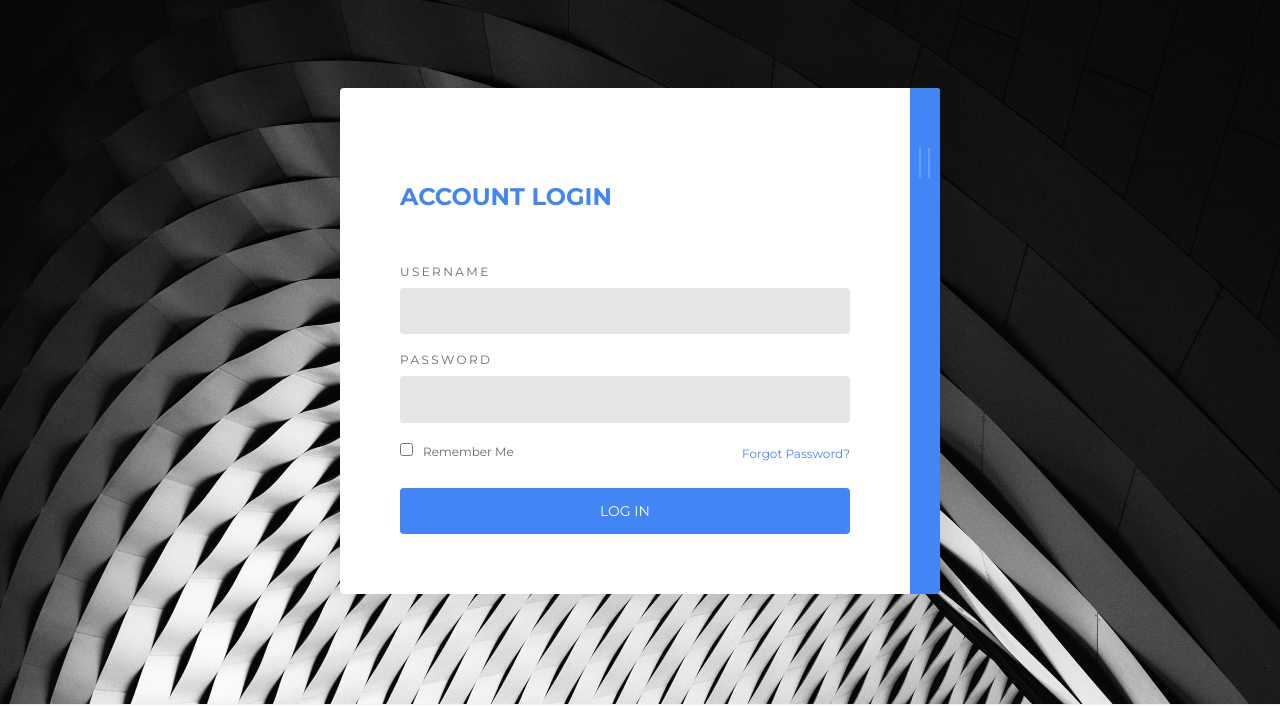
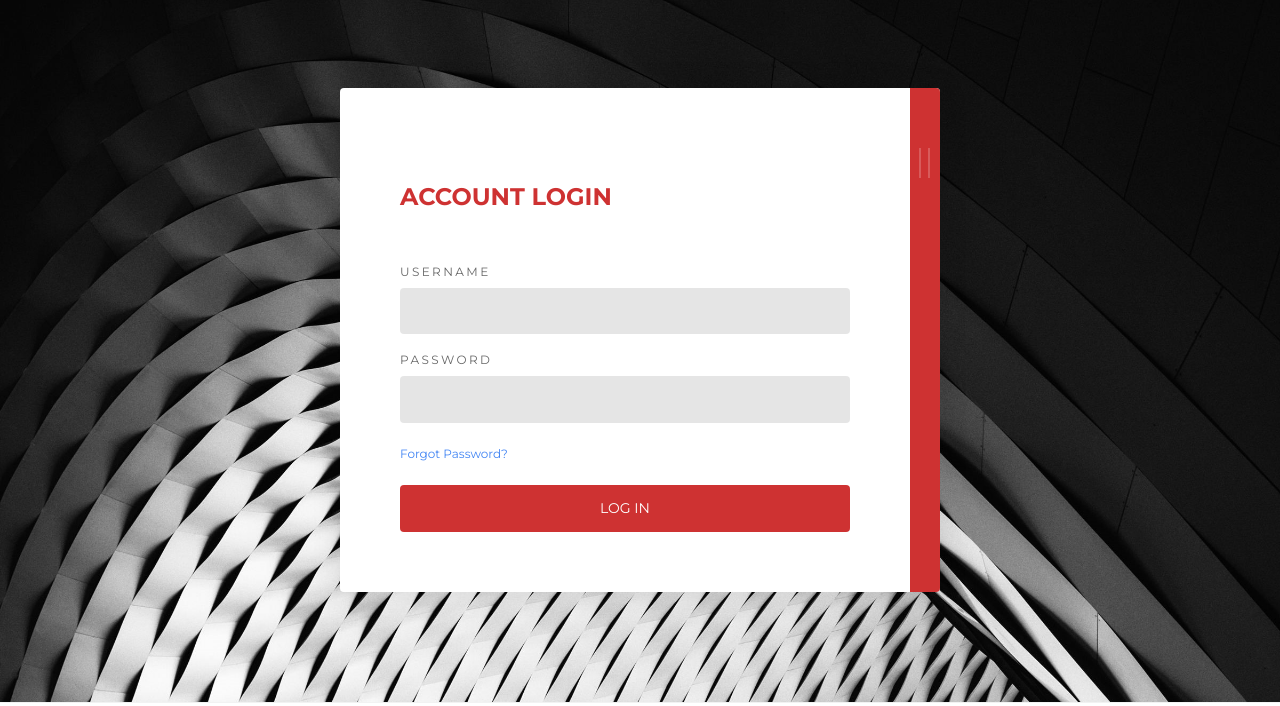
Before and after one commit to tacticool1011/CCC_Web, a plain HTML site: page login.html in a window 1280 px wide. Shown: the part 112-818 px from the top of the page. Drawn offline with Linux system fonts and the light colour scheme.

Commit message:
added colors

```diff
--- a/css/login.css
+++ b/css/login.css
@@ -54,7 +54,7 @@ html {
 	 left: 50%;
 	 width: 30px;
 	 height: 4px;
-	 background: #4285f4;
+	 background: #CE3232;
 	 transform: translate(-50%, -50%);
 }
  .form-toggle:before {
@@ -116,7 +116,7 @@ html {
 }
  .form-group button {
 	 outline: none;
-	 background: #4285f4;
+	 background:#CE3232;
 	 width: 100%;
 	 border: 0;
 	 border-radius: 4px;
@@ -131,7 +131,7 @@ html {
 }
  .two .form-group button {
 	 background: #fff;
-	 color: #4285f4;
+	 color: #CE3232;
 }
  .form-group .form-remember {
 	 font-size: 12px;
@@ -170,7 +170,7 @@ html {
 	 position: absolute;
 	 top: 0;
 	 left: 95%;
-	 background: #4285f4;
+	 background:#CE3232;
 	 width: 100%;
 	 min-height: 100%;
 	 padding: 60px calc(10% + 60px) 60px 60px;
@@ -211,7 +211,7 @@ html {
 }
  .form-header h1 {
 	 padding: 4px 0;
-	 color: #4285f4;
+	 color:#CE3232;
 	 font-size: 24px;
 	 font-weight: 700;
 	 text-transform: uppercase;
--- a/login.html
+++ b/login.html
@@ -96,7 +96,7 @@ http://www.templatemo.com/tm-515-eatery
 						<form>
 							<div class="form-group"><label for="username">Username</label><input type="text" id="username" name="username" required="required" /></div>
 							<div class="form-group"><label for="password">Password</label><input type="password" id="password" name="password" required="required" /></div>
-							<div class="form-group"><label class="form-remember"><input type="checkbox"/>Remember Me</label><a class="form-recovery" href="#">Forgot Password?</a></div>
+							<div class="form-group"><a class="form-recovery" href="#">Forgot Password?</a></div>
 							<div class="form-group"><button type="submit">Log In</button></div>
 						</form>
 					</div>
@@ -111,6 +111,7 @@ http://www.templatemo.com/tm-515-eatery
 							<div class="form-group"><label for="password">Password</label><input type="password" id="password" name="password" required="required" /></div>
 							<div class="form-group"><label for="cpassword">Confirm Password</label><input type="password" id="cpassword" name="cpassword" required="required" /></div>
 							<div class="form-group"><label for="email">Email Address</label><input type="email" id="email" name="email" required="required" /></div>
+							<div class="form-group"><label class="form-remember"><input type="checkbox"/>Agree to Terms of Service</label></div>
 							<div class="form-group"><button type="submit">Register</button></div>
 						</form>
 					</div>
```
